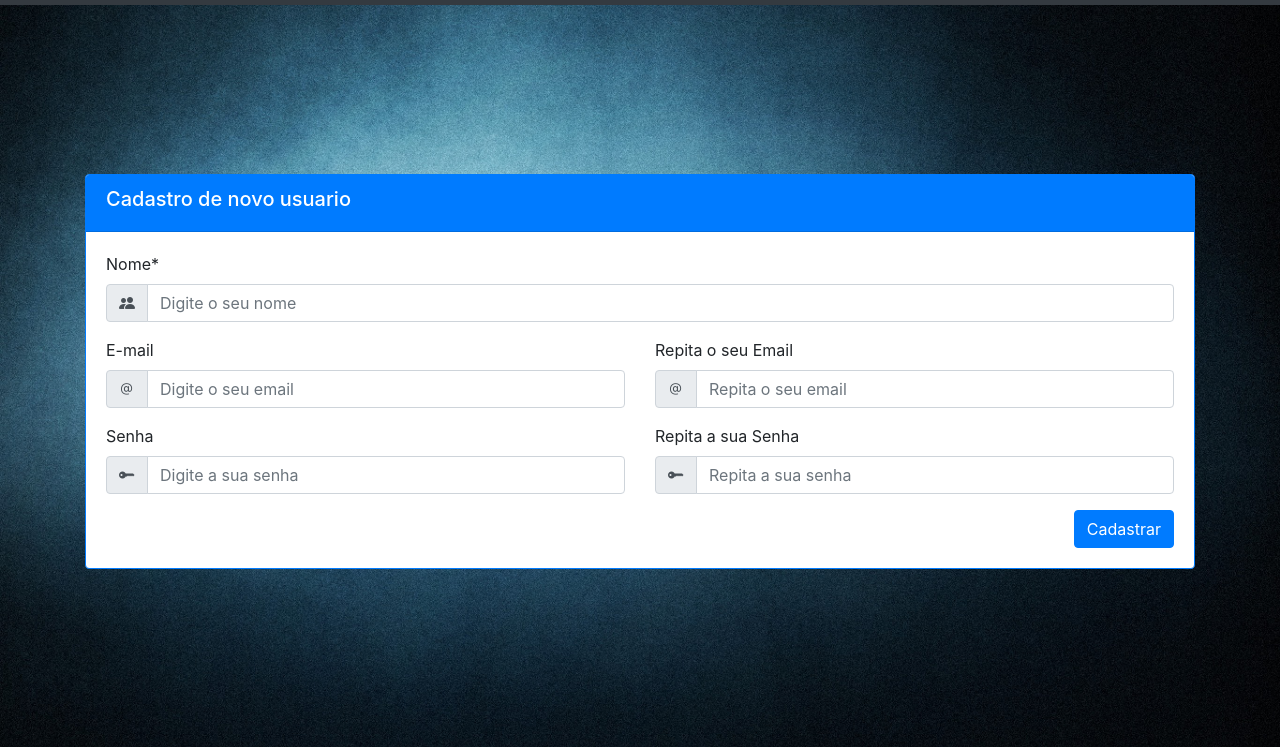
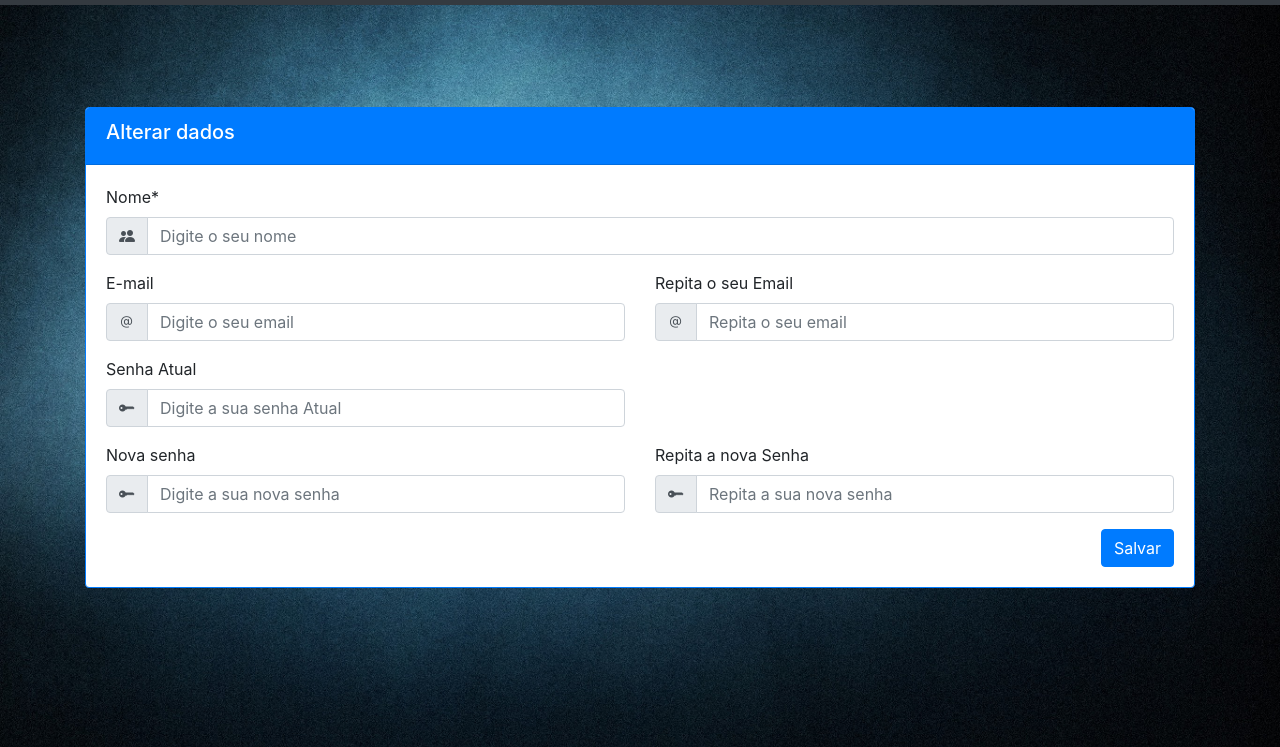
Before and after one commit to MathMedrado/novo-projeto-web, a plain HTML site: page alterarDados.html in a window 1280 px wide. Shown: the part 53-800 px from the top of the page. Drawn offline with Linux system fonts and the light colour scheme.

Commit message:
Adicionando novas paginas

```diff
--- a/alterarDados.html
+++ b/alterarDados.html
@@ -77,13 +77,15 @@
         </div>
     </nav>
 
-    <div class="row h-100 align-items-center pt-5">
+
+    <div class="row h-100 align-items-center">
         <div class="container">
             <div class="row">
-                <div class="col-sm">
-                    <div class="card border-primary my-5">
-                        <div class="card-header bg-primary text-white">
-                            <h5> Cadastro de novo usuario</h5>
+                <div class="col-sm"></div>
+                <div class="col-sm-12">
+                    <div class="card border-primary">
+                        <div class="card-header bg-primary text-white" >
+                            <h5> Alterar dados</h5>
                         </div>
                         <div class="card-body">
                             <form id="novoUsuario" method="post" action="novoUsuario.php">
@@ -99,8 +101,7 @@
                                                     <div class="input-group-text"><i class="bi-people-fill"></i></div>
                                                 </div>
                                                 <input id="nomeUsuario" type="text" size="60" class="form-control"
-                                                    name="nomeUsuario" placeholder="Digite o seu nome" value=""
-                                                    required>
+                                                name="nomeUsuario" placeholder="Digite o seu nome" value="" required>
                                             </div>
                                         </div>
                                     </div>
@@ -108,6 +109,7 @@
                                 <!--
                                     Campo email
                                 -->
+
                                 <div class="row">
                                     <div class="col-sm">
                                         <div class="form-group">
@@ -116,9 +118,8 @@
                                                 <div class="input-group-prepend">
                                                     <div class="input-group-text"><i class="bi-at"></i></div>
                                                 </div>
-                                                <input id="mailUsuario" type="email" class="form-control"
-                                                    name="mailUsuario" placeholder="Digite o seu email" value=""
-                                                    required>
+                                                <input id="mailUsuario" type="email"  class="form-control"
+                                                name="mailUsuario" placeholder="Digite o seu email" value="" required>
                                             </div>
                                         </div>
                                     </div>
@@ -132,9 +133,8 @@
                                                 <div class="input-group-prepend">
                                                     <div class="input-group-text"><i class="bi-at"></i></div>
                                                 </div>
-                                                <input id="mail2Usuario" type="email" class="form-control"
-                                                    name="mail2Usuario" placeholder="Repita o seu email" value=""
-                                                    required>
+                                                <input id="mail2Usuario" type="email"  class="form-control"
+                                                name="mail2Usuario" placeholder="Repita o seu email" value="" required>
                                             </div>
                                         </div>
                                     </div>
@@ -142,17 +142,34 @@
                                 <!--
                                     Campo senha
                                 -->
+
                                 <div class="row">
                                     <div class="col-sm">
                                         <div class="form-group">
-                                            <label for="senhaUsuario">Senha</label>
+                                            <label for="senhaAtualUsuario">Senha Atual</label>
                                             <div class="input-group">
                                                 <div class="input-group-prepend">
                                                     <div class="input-group-text"><i class="bi-key-fill"></i></div>
                                                 </div>
-                                                <input id="senhaUsuario" type="password" class="form-control"
-                                                    name="senhaUsuario" placeholder="Digite a sua senha" value=""
-                                                    required>
+                                                <input id="senhaAtualUsuario" type="password"  class="form-control"
+                                                name="senhaAtualUsuario" placeholder="Digite a sua senha Atual" value="" required>
+                                            </div>
+                                        </div>
+                                    </div>
+                                    <div class="col-sm"></div>
+                                </div>
+
+
+                                <div class="row">
+                                    <div class="col-sm">
+                                        <div class="form-group">
+                                            <label for="senhaUsuario">Nova senha</label>
+                                            <div class="input-group">
+                                                <div class="input-group-prepend">
+                                                    <div class="input-group-text"><i class="bi-key-fill"></i></div>
+                                                </div>
+                                                <input id="senhaUsuario" type="password"  class="form-control"
+                                                name="senhaUsuario" placeholder="Digite a sua nova senha" value="" required>
                                             </div>
                                         </div>
                                     </div>
@@ -161,14 +178,13 @@
                                     -->
                                     <div class="col-sm">
                                         <div class="form-group">
-                                            <label for="senha2Usuario">Repita a sua Senha </label>
+                                            <label for="senha2Usuario">Repita a nova Senha </label>
                                             <div class="input-group">
                                                 <div class="input-group-prepend">
                                                     <div class="input-group-text"><i class="bi-key-fill"></i></div>
                                                 </div>
-                                                <input id="senha2Usuario" type="password" class="form-control"
-                                                    name="senha2Usuario" placeholder="Repita a sua senha" value=""
-                                                    required>
+                                                <input id="senha2Usuario" type="password"  class="form-control"
+                                                name="senha2Usuario" placeholder="Repita a sua nova senha" value="" required>
                                             </div>
                                         </div>
                                     </div>
@@ -178,13 +194,14 @@
                                 -->
                                 <div class="row">
                                     <div class="col-sm text-right">
-                                        <button class="btn btn-primary" type="submit">Cadastrar</button>
+                                        <button class="btn btn-primary" type="submit">Salvar</button>
                                     </div>
                                 </div>
                             </form>
                         </div>
                     </div>
                 </div>
+                <div class="col-sm"></div>
             </div>
         </div>
     </div>
```
Also changed, not shown: listaContatos.html (+34 -2 lines).
